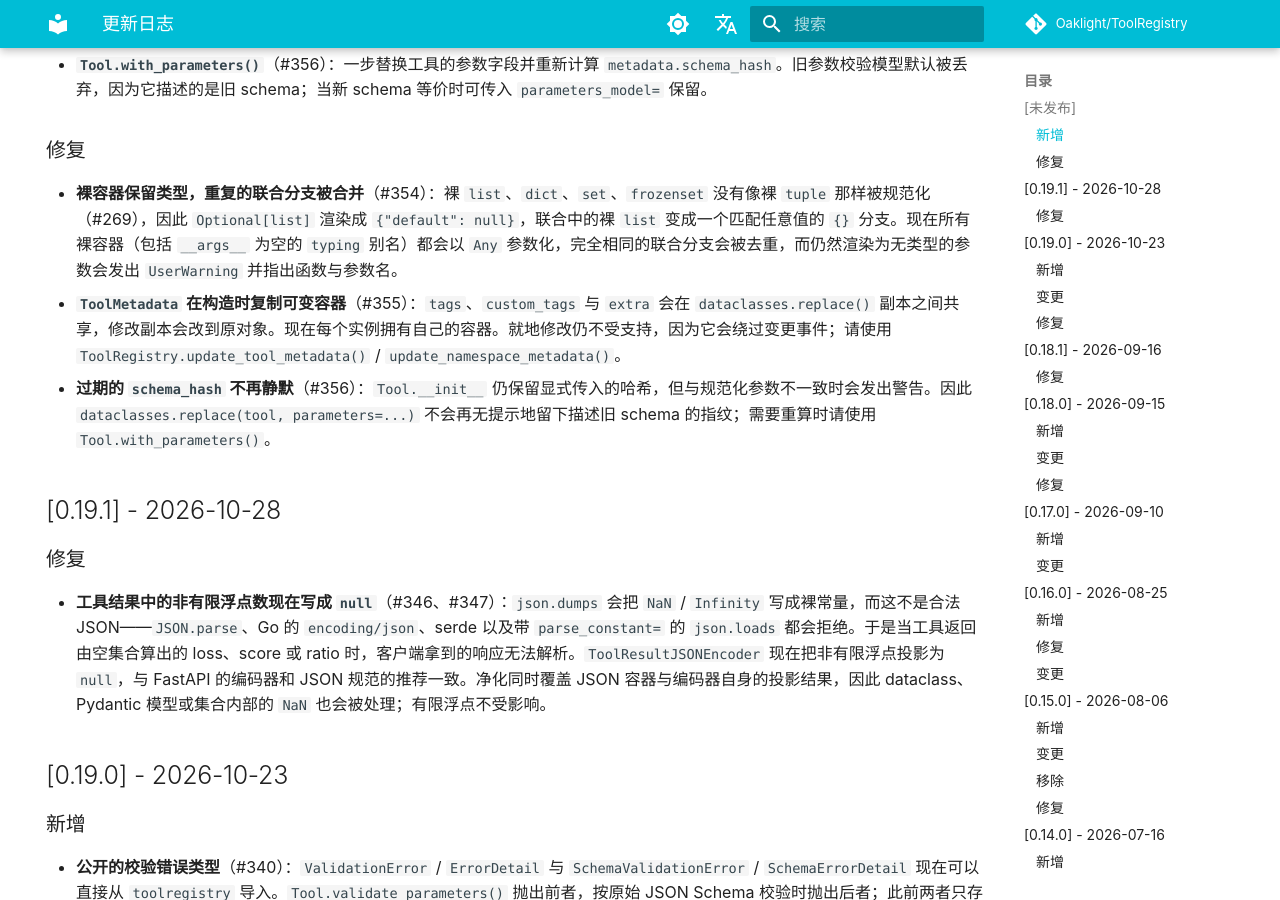
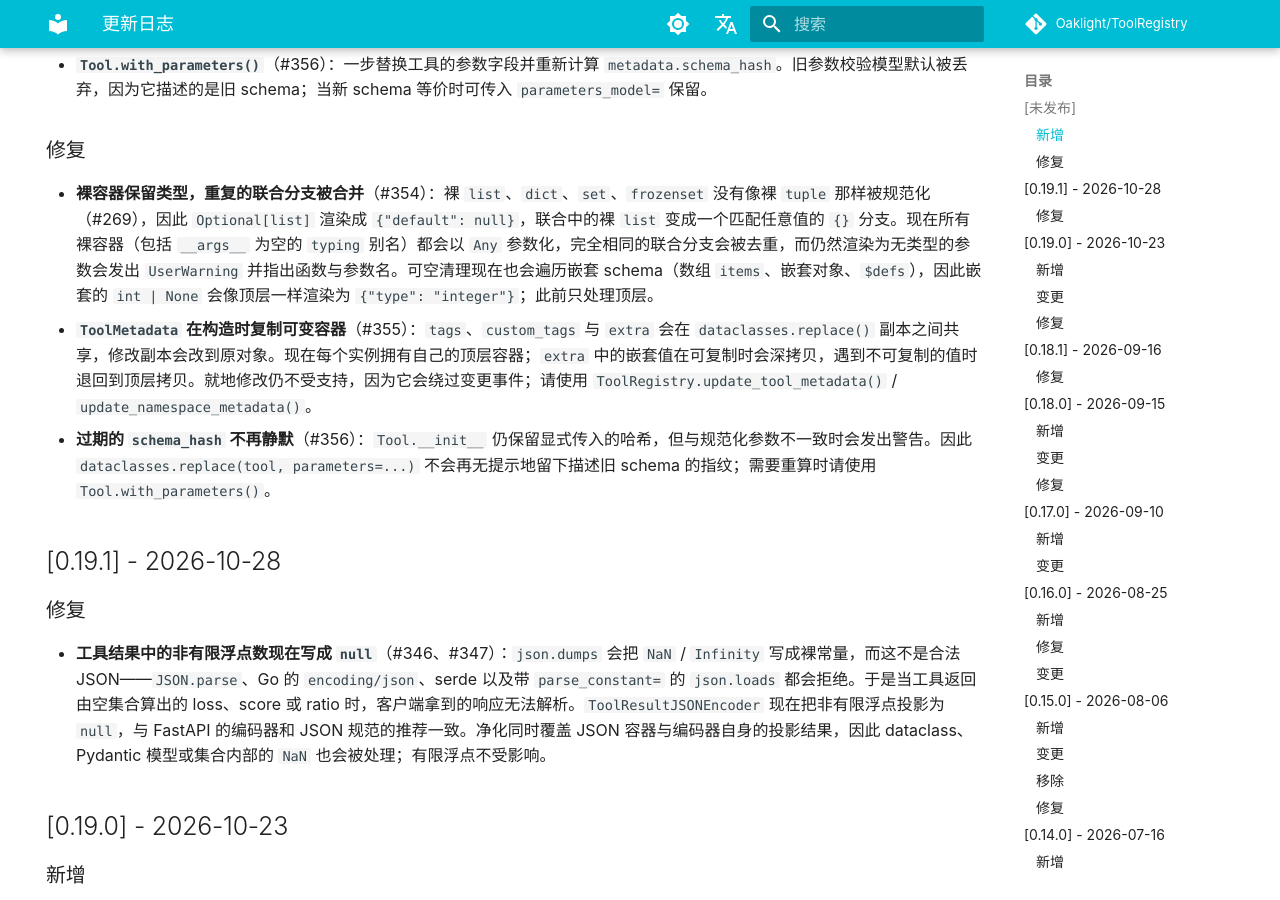
Before and after one commit to Oaklight/ToolRegistry, an MkDocs documentation site: the page built from docs/changelog.md, in a window 1280 px wide and 900 px high, scrolled down 516 px. Built offline with MkDocs 1.6.1 and Material for MkDocs 9.7.7, drawn with Linux system fonts in a browser that asks for light colours; some web fonts are replaced; comment, search, counter and statistics services are not loaded.

Commit message:
docs: 说明 extra 的复制范围与丢弃校验模型时的警告

```diff
--- a/docs/changelog.md
+++ b/docs/changelog.md
@@ -23,8 +23,8 @@ hide:
 
 ### 修复
 
-- **裸容器保留类型，重复的联合分支被合并**（#354）：裸 `list`、`dict`、`set`、`frozenset` 没有像裸 `tuple` 那样被规范化（#269），因此 `Optional[list]` 渲染成 `{"default": null}`，联合中的裸 `list` 变成一个匹配任意值的 `{}` 分支。现在所有裸容器（包括 `__args__` 为空的 `typing` 别名）都会以 `Any` 参数化，完全相同的联合分支会被去重，而仍然渲染为无类型的参数会发出 `UserWarning` 并指出函数与参数名。
-- **`ToolMetadata` 在构造时复制可变容器**（#355）：`tags`、`custom_tags` 与 `extra` 会在 `dataclasses.replace()` 副本之间共享，修改副本会改到原对象。现在每个实例拥有自己的容器。就地修改仍不受支持，因为它会绕过变更事件；请使用 `ToolRegistry.update_tool_metadata()` / `update_namespace_metadata()`。
+- **裸容器保留类型，重复的联合分支被合并**（#354）：裸 `list`、`dict`、`set`、`frozenset` 没有像裸 `tuple` 那样被规范化（#269），因此 `Optional[list]` 渲染成 `{"default": null}`，联合中的裸 `list` 变成一个匹配任意值的 `{}` 分支。现在所有裸容器（包括 `__args__` 为空的 `typing` 别名）都会以 `Any` 参数化，完全相同的联合分支会被去重，而仍然渲染为无类型的参数会发出 `UserWarning` 并指出函数与参数名。可空清理现在也会遍历嵌套 schema（数组 `items`、嵌套对象、`$defs`），因此嵌套的 `int | None` 会像顶层一样渲染为 `{"type": "integer"}`；此前只处理顶层。
+- **`ToolMetadata` 在构造时复制可变容器**（#355）：`tags`、`custom_tags` 与 `extra` 会在 `dataclasses.replace()` 副本之间共享，修改副本会改到原对象。现在每个实例拥有自己的顶层容器；`extra` 中的嵌套值在可复制时会深拷贝，遇到不可复制的值时退回到顶层拷贝。就地修改仍不受支持，因为它会绕过变更事件；请使用 `ToolRegistry.update_tool_metadata()` / `update_namespace_metadata()`。
 - **过期的 `schema_hash` 不再静默**（#356）：`Tool.__init__` 仍保留显式传入的哈希，但与规范化参数不一致时会发出警告。因此 `dataclasses.replace(tool, parameters=...)` 不会再无提示地留下描述旧 schema 的指纹；需要重算时请使用 `Tool.with_parameters()`。
 
 
```
Also changed, not shown: docs/api/core/tool.md (+1 -1 lines).
